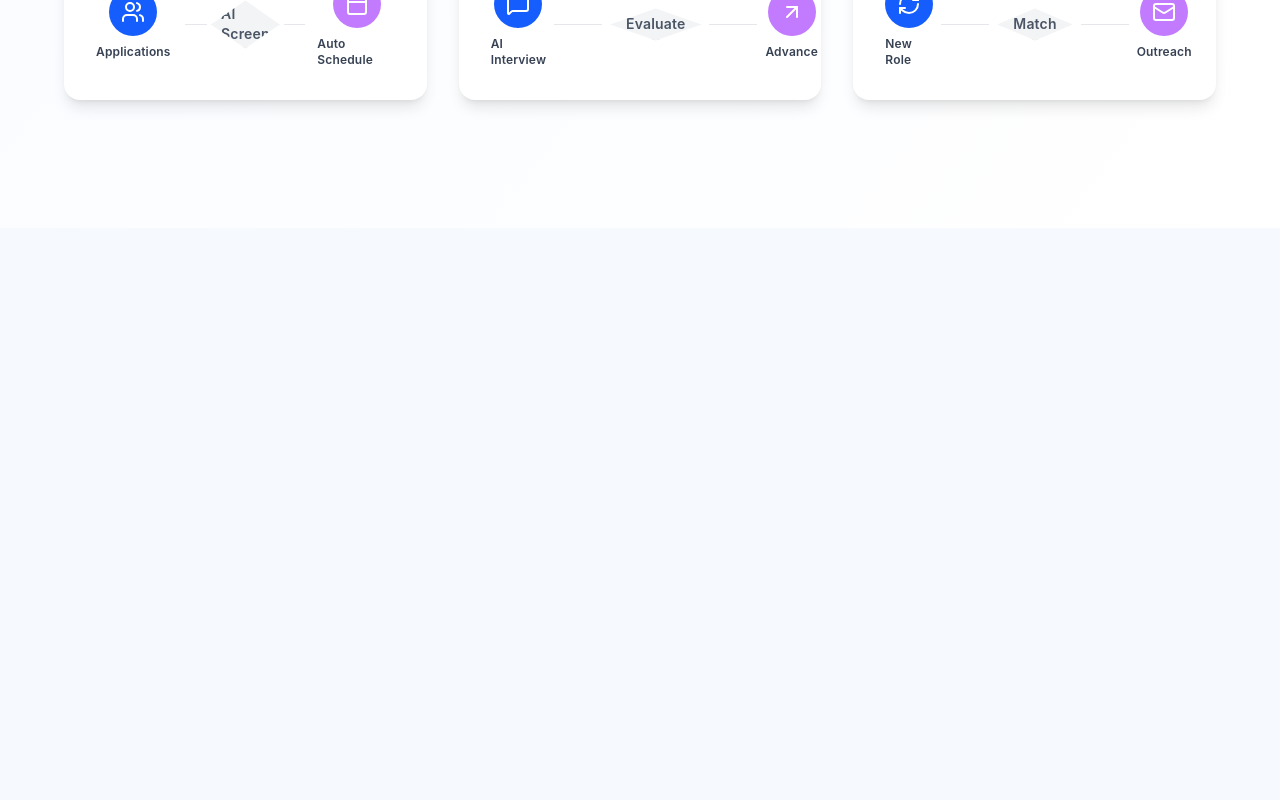
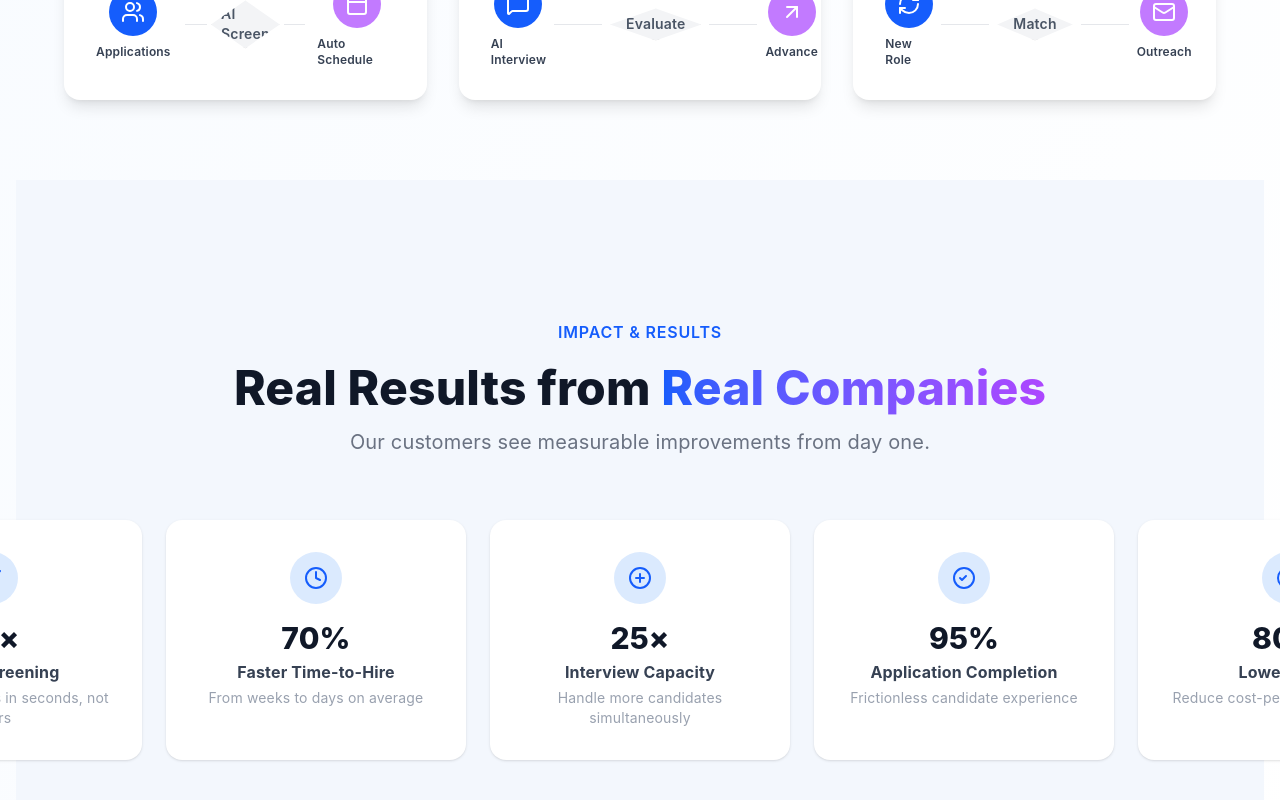
Before and after one commit to meghanamanchala/Recuiter_AI, a Next.js app in the folder recuiter_ai/: page / in a window 1280 px wide. Shown: the part 1546-2346 px from the top of the page. Before the commit the page ends 1774 px from the top, so only its background shows below. Built offline with nearby package versions, Linux system fonts and the light colour scheme.

Commit message:
feat(landing): add impact & results section with metrics and visuals

```diff
--- a/recuiter_ai/app/page.tsx
+++ b/recuiter_ai/app/page.tsx
@@ -168,6 +168,54 @@ export default function Home() {
           </div>
         </div>
       </section>
+
+      {/* ======================== Impact & Results Section ======================== */}
+      <section className="w-full py-35 bg-[#f3f7fd] flex flex-col items-center justify-center">
+        <div className="mb-8 text-center">
+          <span className="text-blue-600 font-semibold text-md tracking-wide uppercase" style={{letterSpacing: '0.05em'}}>Impact & Results</span>
+          <h2 className="mt-4 text-4xl md:text-5xl font-extrabold text-gray-900 mb-3 leading-tight" style={{lineHeight: 1.15}}>
+            Real Results from <span className="bg-gradient-to-r from-blue-600 to-purple-500 bg-clip-text text-transparent">Real Companies</span>
+          </h2>
+          <p className="text-gray-500 text-lg md:text-xl font-normal">Our customers see measurable improvements from day one.</p>
+        </div>
+        <div className="flex flex-col md:flex-row gap-6 w-full max-w-7xl justify-center items-stretch mt-8">
+          {/* Card 1 */}
+          <div className="bg-white rounded-2xl shadow p-8 flex-1 min-w-[300px] flex flex-col items-center">
+            <span className="bg-blue-100 text-blue-600 rounded-full p-3 mb-4"><svg width="28" height="28" fill="none" stroke="currentColor"><path d="M4 17l6-6 4 4 8-8" strokeWidth="2" strokeLinecap="round" strokeLinejoin="round"/><path d="M4 21V17h4" strokeWidth="2" strokeLinecap="round" strokeLinejoin="round"/></svg></span>
+            <div className="text-3xl font-extrabold text-gray-900 mb-1">10×</div>
+            <div className="font-bold text-gray-700 mb-1">Faster Screening</div>
+            <div className="text-gray-400 text-sm text-center">Screen candidates in seconds, not hours</div>
+          </div>
+          {/* Card 2 */}
+          <div className="bg-white rounded-2xl shadow p-8 flex-1 min-w-[300px] flex flex-col items-center">
+            <span className="bg-blue-100 text-blue-600 rounded-full p-3 mb-4"><svg width="28" height="28" fill="none" stroke="currentColor"><circle cx="14" cy="14" r="10" strokeWidth="2"/><path d="M14 8v6l4 2" strokeWidth="2" strokeLinecap="round" strokeLinejoin="round"/></svg></span>
+            <div className="text-3xl font-extrabold text-gray-900 mb-1">70%</div>
+            <div className="font-bold text-gray-700 mb-1">Faster Time-to-Hire</div>
+            <div className="text-gray-400 text-sm text-center">From weeks to days on average</div>
+          </div>
+          {/* Card 3 */}
+          <div className="bg-white rounded-2xl shadow p-8 flex-1 min-w-[300px] flex flex-col items-center">
+            <span className="bg-blue-100 text-blue-600 rounded-full p-3 mb-4"><svg width="28" height="28" fill="none" stroke="currentColor"><circle cx="14" cy="14" r="10" strokeWidth="2"/><path d="M10 14h8M14 10v8" strokeWidth="2" strokeLinecap="round" strokeLinejoin="round"/></svg></span>
+            <div className="text-3xl font-extrabold text-gray-900 mb-1">25×</div>
+            <div className="font-bold text-gray-700 mb-1">Interview Capacity</div>
+            <div className="text-gray-400 text-sm text-center">Handle more candidates simultaneously</div>
+          </div>
+          {/* Card 4 */}
+          <div className="bg-white rounded-2xl shadow p-8 flex-1 min-w-[300px] flex flex-col items-center">
+            <span className="bg-blue-100 text-blue-600 rounded-full p-3 mb-4"><svg width="28" height="28" fill="none" stroke="currentColor"><circle cx="14" cy="14" r="10" strokeWidth="2"/><path d="M10 14l2 2 4-4" strokeWidth="2" strokeLinecap="round" strokeLinejoin="round"/></svg></span>
+            <div className="text-3xl font-extrabold text-gray-900 mb-1">95%</div>
+            <div className="font-bold text-gray-700 mb-1">Application Completion</div>
+            <div className="text-gray-400 text-sm text-center">Frictionless candidate experience</div>
+          </div>
+          {/* Card 5 */}
+          <div className="bg-white rounded-2xl shadow p-8 flex-1 min-w-[300px] flex flex-col items-center">
+            <span className="bg-blue-100 text-blue-600 rounded-full p-3 mb-4"><svg width="28" height="28" fill="none" stroke="currentColor"><circle cx="14" cy="14" r="10" strokeWidth="2"/><path d="M10 18h8M10 14h8M10 10h8" strokeWidth="2" strokeLinecap="round" strokeLinejoin="round"/></svg></span>
+            <div className="text-3xl font-extrabold text-gray-900 mb-1">80%</div>
+            <div className="font-bold text-gray-700 mb-1">Lower Costs</div>
+            <div className="text-gray-400 text-sm text-center">Reduce cost-per-hire dramatically</div>
+          </div>
+        </div>
+      </section>
       </main>
     </>
   );
```
